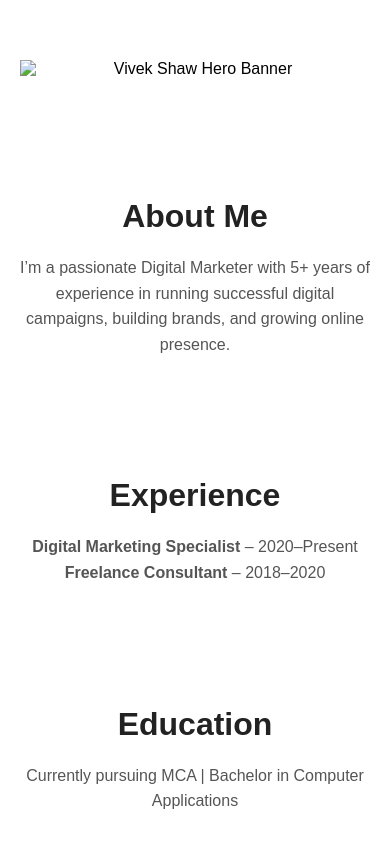
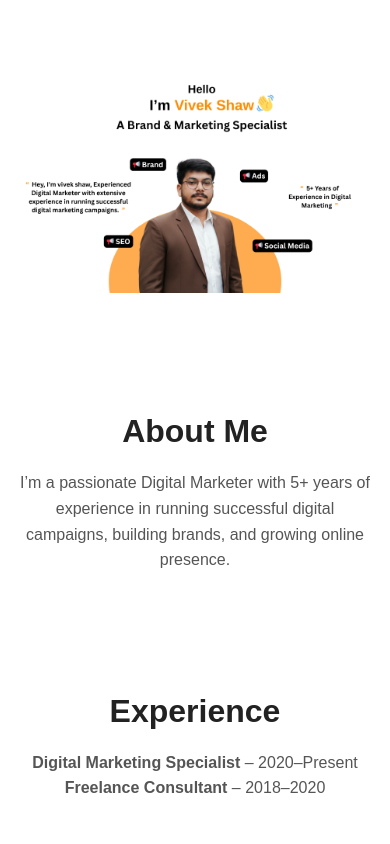
Before and after one commit to mr-vivek-shaw/vivekshaw, a plain HTML site: page index.html in a window 390 px wide. Shown: the top 844 px of the page. Drawn offline with Linux system fonts and the light colour scheme.

Commit message:
index.html

```diff
--- a/index.html
+++ b/index.html
@@ -11,9 +11,9 @@
   <section class="hero">
     <picture>
       <!-- Mobile Image -->
-      <source media="(max-width: 768px)" srcset="hero-mobile.png">
+      <source media="(max-width: 768px)" srcset="https://raw.githubusercontent.com/mr-vivek-shaw/vivekshaw/refs/heads/main/vivek%20-%20site%20phone.png">
       <!-- Desktop Image -->
-      <img src="hero-desktop.jpg" alt="Vivek Shaw Hero Banner">
+      <img src="https://raw.githubusercontent.com/mr-vivek-shaw/vivekshaw/refs/heads/main/vivek%20site%20-%20desktop.png" alt="Vivek Shaw Hero Banner">
     </picture>
   </section>
 
```
